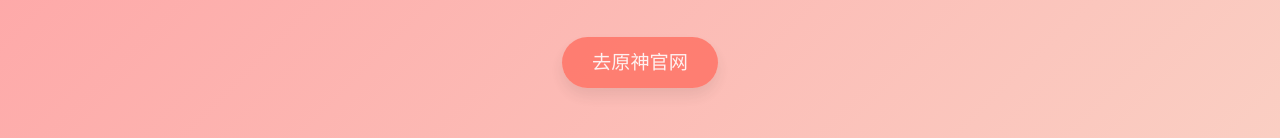
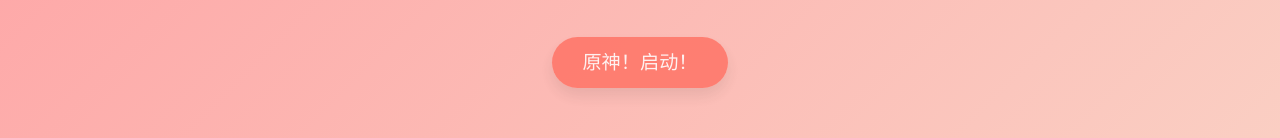
Before and after one commit to mihoyo520/mihoyo520.github.io, a plain HTML site: page index.html in a window 1280 px wide. Shown: the part 596-734 px from the top of the page. Drawn offline with Linux system fonts and the light colour scheme.

Commit message:
Update index.html

```diff
--- a/index.html
+++ b/index.html
@@ -3,7 +3,7 @@
 <head>
     <meta charset="UTF-8">
     <meta name="viewport" content="width=device-width, initial-scale=1.0">
-    <title>完成任务才能玩原神</title>
+    <title>原神！启动</title>
     <style>
         body {
             font-family: "Arial", sans-serif;
@@ -106,7 +106,7 @@
     </div>
 
     <div class="button-container">
-        <a href="https://ys.mihoyo.com/" class="btn">去原神官网</a>
+        <a href="https://ys.mihoyo.com/" class="btn">原神！启动！</a>
     </div>
 </body>
 </html>
```
